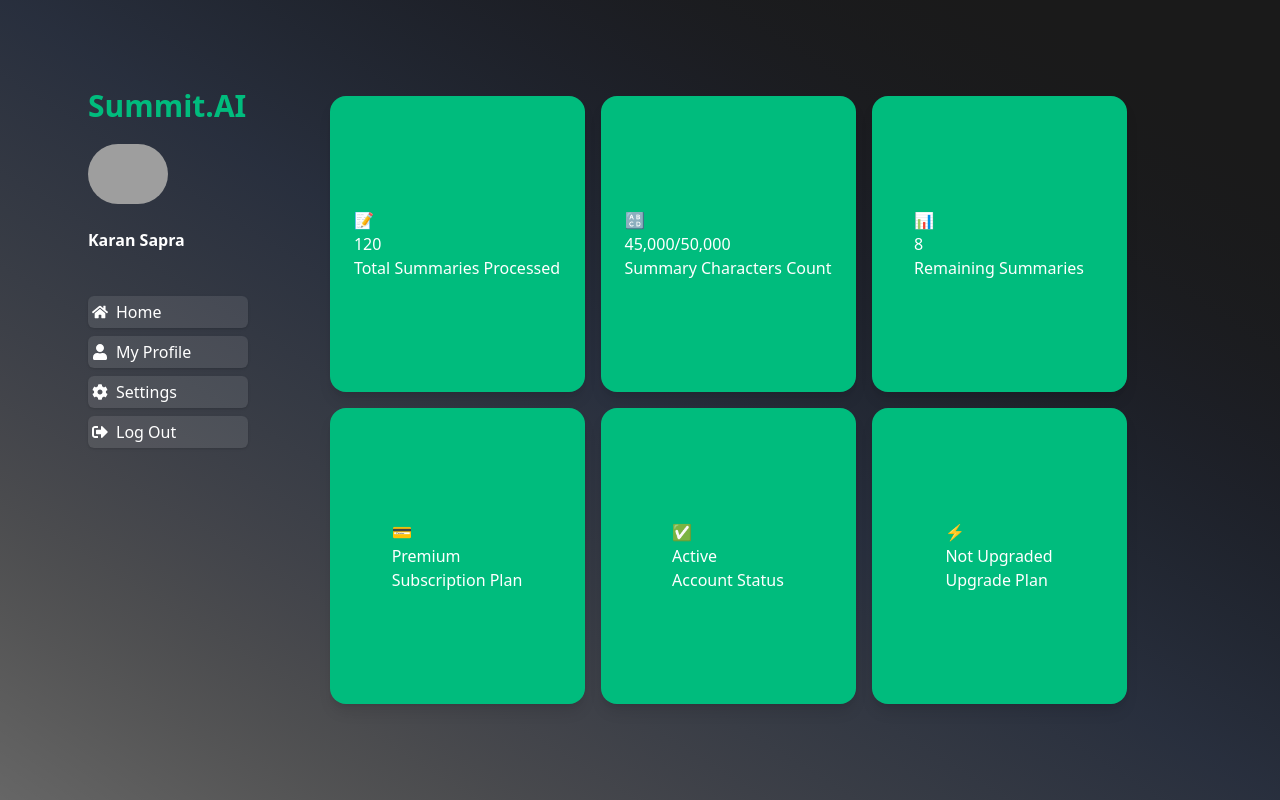
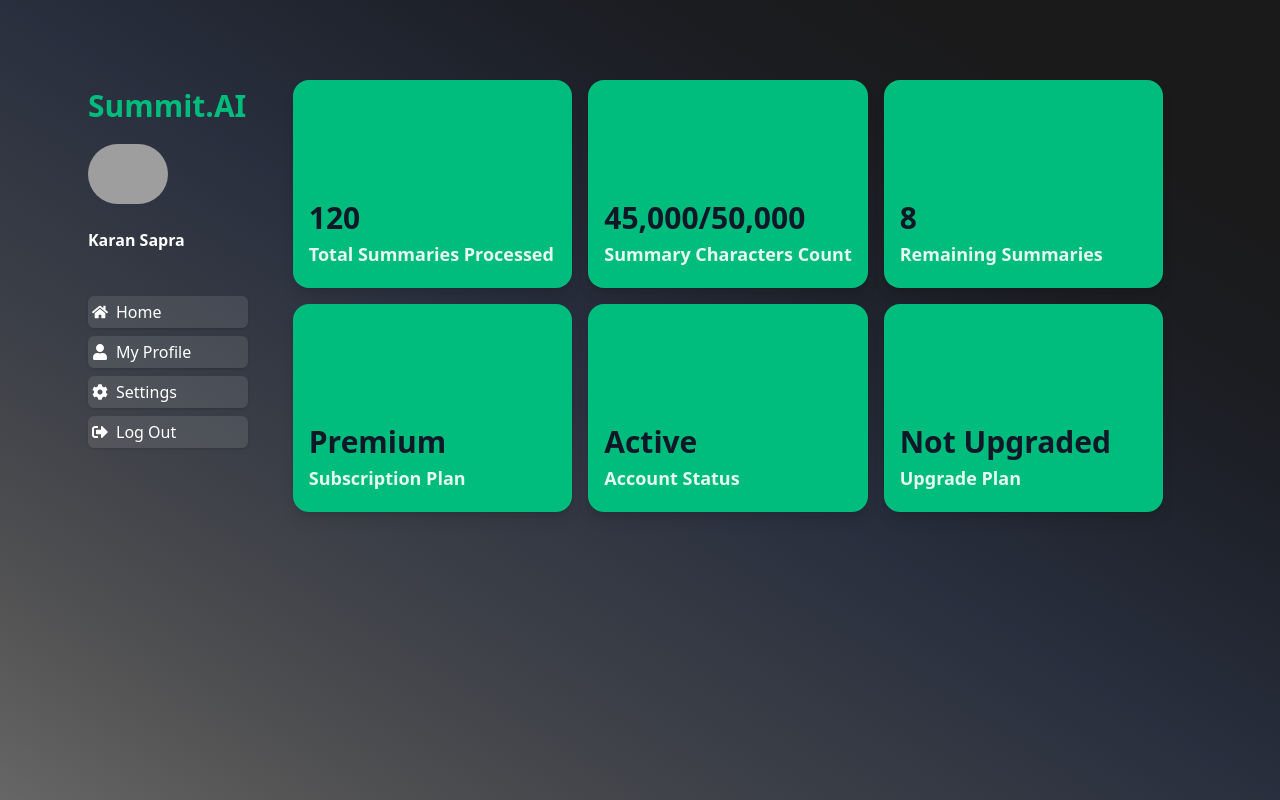
Before and after one commit to KaranSapra124/Summit.AI, a React (Vite) app: page /user in a window 1280 px wide. Built offline with nearby package versions, Linux system fonts and the light colour scheme; grey boxes are pictures that could not be loaded.

Commit message:
Improved Cards Style

```diff
--- a/src/Components/UserPanel/Components/Dashboard/Cards.tsx
+++ b/src/Components/UserPanel/Components/Dashboard/Cards.tsx
@@ -1,9 +1,9 @@
 interface CardType {
   title: string;
   value: number | string;
-  icon: string;
+
 }
-const Cards: React.FC<CardType> = ({ title, value, icon }) => {
+const Cards: React.FC<CardType> = ({ title, value }) => {
   // title: "Total Summaries Processed",
   // value: 120,
   // description: "Number of text summaries you have processed so far.",
@@ -11,10 +11,10 @@ const Cards: React.FC<CardType> = ({ title, value, icon }) => {
   // status: "completed",  // Can be 'completed', 'in-progress'
   // color: "bg-green-500",
   return (
-    <div>
-      <h2>{icon}</h2>
-      <h2>{value}</h2>
-      <h3>{title}</h3>
+    <div className="mt-auto ">
+      {/* <h2 className="text-[5rem]">{icon}</h2> */}
+      <h2 className="text-3xl text-gray-900 text-left font-extrabold">{value}</h2>
+      <h3 className="text-lg my-1  text-white/90 text-left font-semibold">{title}</h3>
     </div>
   );
 };
--- a/src/Components/UserPanel/Dashboard.tsx
+++ b/src/Components/UserPanel/Dashboard.tsx
@@ -135,7 +135,7 @@ const Dashboard = () => {
       {pathname === "/user" ? (
         <div
           // key={isChanged}
-          className="grid grid-cols-1 sm:grid-cols-2 lg:grid-cols-3  mx-auto gap-4 p-4"
+          className="grid sm:grid-cols-3 gap-4 h-fit mx-auto "
         >
           {aiTextSummarizerDashboardData?.map((elem, index) => {
             return (
@@ -143,11 +143,11 @@ const Dashboard = () => {
                 key={index}
                 className={`bg-emerald-500 ${
                   theme === "Dark" ? "text-white" : "text-black"
-                } p-6 rounded-2xl shadow-lg flex flex-col items-center justify-center`}
+                } p-4 w-full rounded-2xl h-52 shadow-lg flex flex-col `}
               >
                 <Cards
                   title={elem?.title}
-                  icon={elem?.icon}
+
                   value={elem?.value}
                 />
               </div>
```
